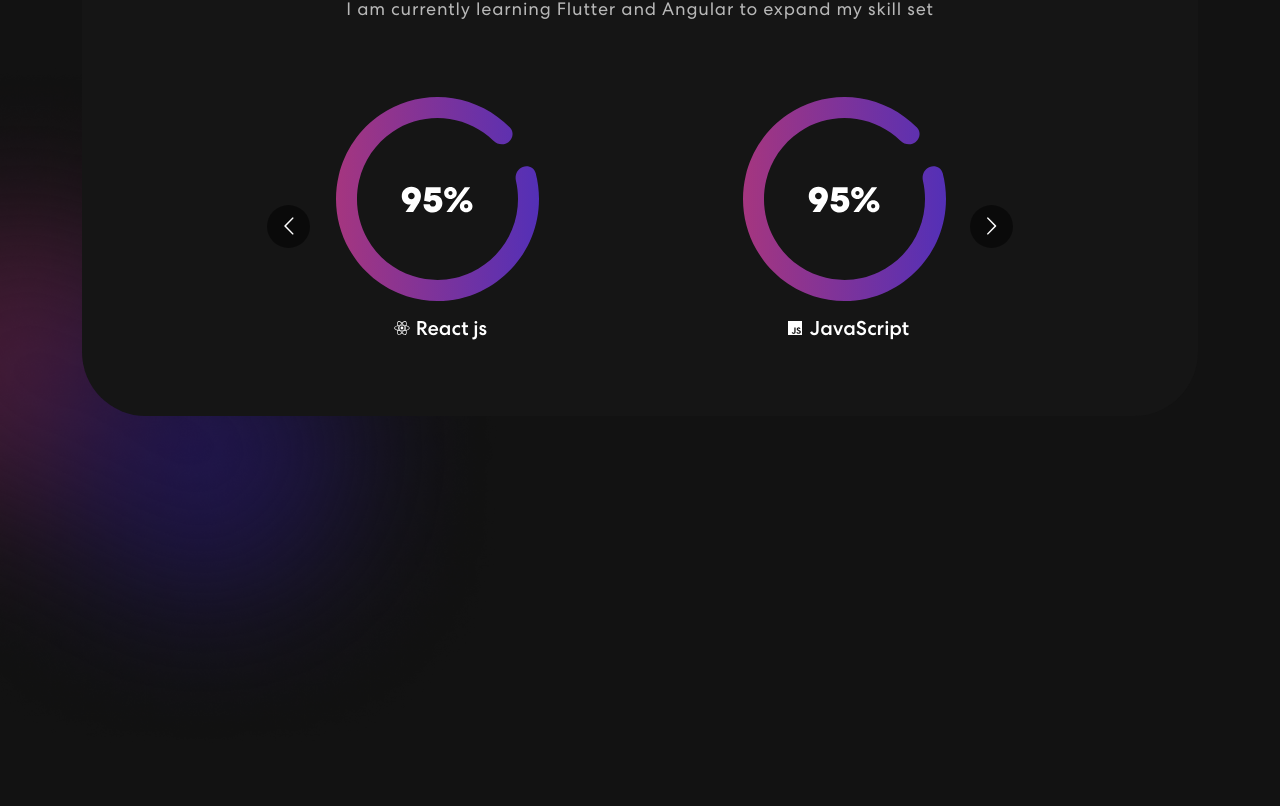
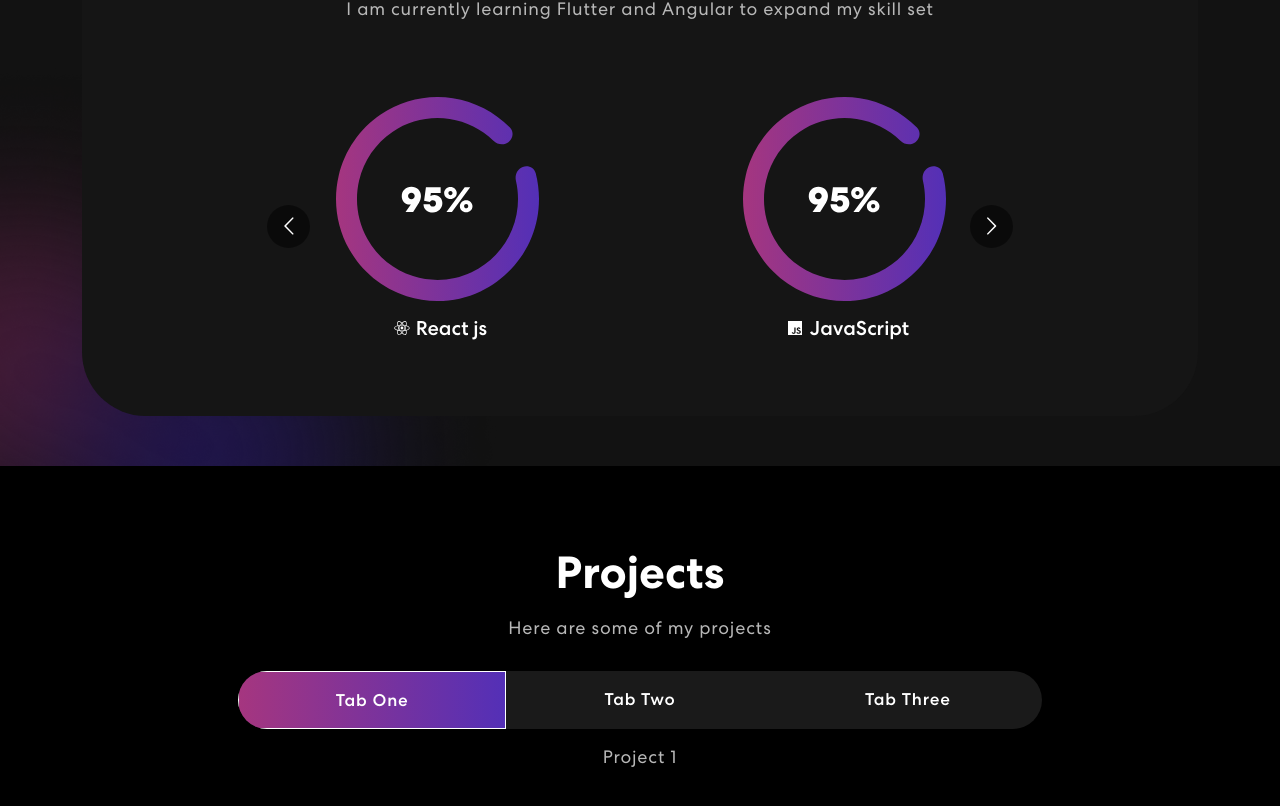
Before and after one commit to yemregumus/new-portfolio, a React (Create React App) app: page / in a window 1280 px wide. Shown: the part 989-1795 px from the top of the page. Before the commit the page ends 1749 px from the top, so only its background shows below. Built offline with nearby package versions, Linux system fonts and the light colour scheme.

Commit message:
projects tab and project card created

```diff
--- a/src/App.js
+++ b/src/App.js
@@ -2,6 +2,7 @@
 import { NavBar } from "./components/NavBar";
 import { Banner } from "./components/Banner";
 import { Skills } from "./components/Skills";
+import { Projects } from "./components/Projects";
 import "bootstrap/dist/css/bootstrap.min.css";
 
 function App() {
@@ -10,6 +11,7 @@
       <NavBar />
       <Banner />
       <Skills />
+      <Projects />
     </div>
   );
 }
--- /dev/null
+++ b/src/components/Projects.js
@@ -0,0 +1,50 @@
+import { Col, Row, Nav, Tab } from "react-bootstrap";
+
+import { Container } from "react-bootstrap";
+
+export const Projects = () => {
+  const projects = [
+    {
+      title: "Project 1",
+      description: "Description 1",
+      imageUrl: "image1",
+    },
+  ];
+
+  return (
+    <section className="project" id="project">
+      <Container>
+        <Row>
+          <Col>
+            <h2>Projects</h2>
+            <p>Here are some of my projects</p>
+            <Tab.Container id="projects=tabs" defaultActiveKey="first">
+              <Nav variant="pills" defaultActiveKey="/home">
+                <Nav.Item>
+                  <Nav.Link eventKey="first">Tab One </Nav.Link>
+                </Nav.Item>
+                <Nav.Item>
+                  <Nav.Link eventKey="second">Tab Two</Nav.Link>
+                </Nav.Item>
+                <Nav.Item>
+                  <Nav.Link eventKey="third">Tab Three</Nav.Link>
+                </Nav.Item>
+              </Nav>
+              <Tab.Content>
+                <Tab.Pane eventKey="first">
+                  <Row>
+                    {projects.map((project, index) => {
+                      return <p>{project.title}</p>;
+                    })}
+                  </Row>
+                </Tab.Pane>
+                <Tab.Pane eventKey="second">Tab Two Content</Tab.Pane>
+                <Tab.Pane eventKey="third">Tab Three Content</Tab.Pane>
+              </Tab.Content>
+            </Tab.Container>
+          </Col>
+        </Row>
+      </Container>
+    </section>
+  );
+};
```
Also changed, not shown: src/components/ProjectCard.js (added, +13 -0 lines).
